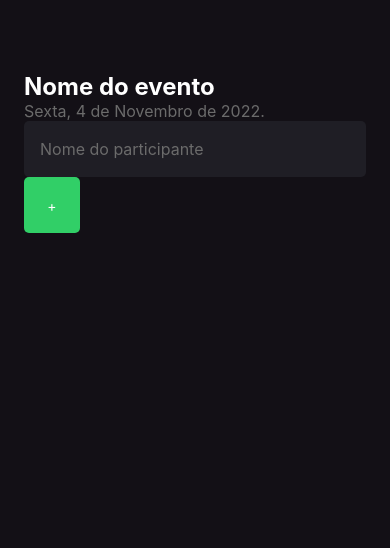
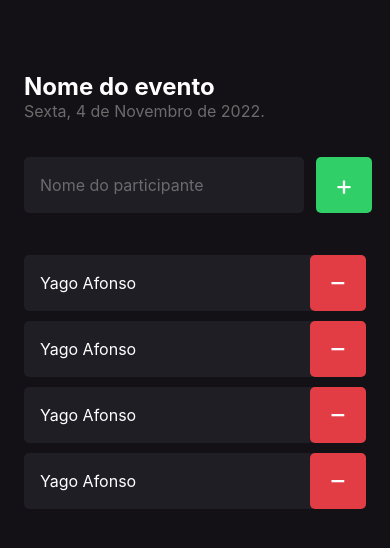
Before and after one commit to yagoafonso/iamhere, a React Native app: screen / in a window 390 px wide. Shown: the top 548 px of the page. Built offline with nearby package versions, Linux system fonts and the light colour scheme.

Commit message:
add component Participant

```diff
--- /dev/null
+++ b/src/components/Participant/index.tsx
@@ -0,0 +1,18 @@
+import { View, Text, TouchableOpacity } from 'react-native';
+import { styles } from './styles'
+
+export function Participant(){
+  return(
+    <View style={styles.container}>
+      <Text style={styles.name}>
+        Yago Afonso
+      </Text>
+
+      <TouchableOpacity style={styles.button}>
+          <Text style={styles.buttonText}>
+            _
+          </Text>
+        </TouchableOpacity>
+    </View>
+  );
+}
--- /dev/null
+++ b/src/components/Participant/styles.ts
@@ -0,0 +1,30 @@
+import { StyleSheet } from "react-native";
+
+export const styles = StyleSheet.create({
+  container: {
+    width: '100%',
+    backgroundColor: '#1F1E25',
+    borderRadius: 5,
+    flexDirection: 'row',
+    alignItems: 'center',
+    marginBottom: 10,
+
+  },
+  name: {
+    flex: 1,
+    fontSize: 16,
+    color: '#FFF',
+    marginLeft: 16,
+  },
+  buttonText: {
+    color: '#FFF',
+    fontSize: 28,
+  },
+  button: {
+    width: 56,
+    height: 56,
+    borderRadius: 5,
+    backgroundColor: '#E23C44',
+    alignItems: 'center',
+  },
+});
--- a/src/screens/Home/index.tsx
+++ b/src/screens/Home/index.tsx
@@ -1,4 +1,7 @@
+import React from 'react';
 import { Text, View, TextInput, TouchableOpacity } from 'react-native';
+
+import { Participant } from '../../components/Participant';
 
 import { styles } from './styles';
 
@@ -16,6 +19,7 @@
       <Text style={styles.eventDate}>
         Sexta, 4 de Novembro de 2022.
       </Text>
+      <View style={styles.form}>
         <TextInput
           style={styles.input}
           placeholder="Nome do participante"
@@ -28,5 +32,11 @@
           </Text>
         </TouchableOpacity>
       </View>
+
+      <Participant />
+      <Participant />
+      <Participant />
+      <Participant />
+    </View>
   );
 }
--- a/src/screens/Home/styles.ts
+++ b/src/screens/Home/styles.ts
@@ -17,15 +17,18 @@
     fontSize: 16,
   },
   input: {
+    flex: 1,
     height: 56,
     backgroundColor: '#1F1E25',
     borderRadius: 5,
     color: '#FFF',
     padding: 16,
     fontSize: 16,
+    marginRight: 12,
   },
   buttonText: {
     color: '#FFF',
+    fontSize: 28,
   },
   button: {
     width: 56,
@@ -34,5 +37,11 @@
     backgroundColor: '#31CF67',
     alignItems: 'center',
     justifyContent: 'center',
+  },
+  form: {
+    width: '100%',
+    flexDirection: 'row',
+    marginTop: 36,
+    marginBottom: 42,
   }
 });
```
Lines whose indentation alone changed are shown as unchanged.
